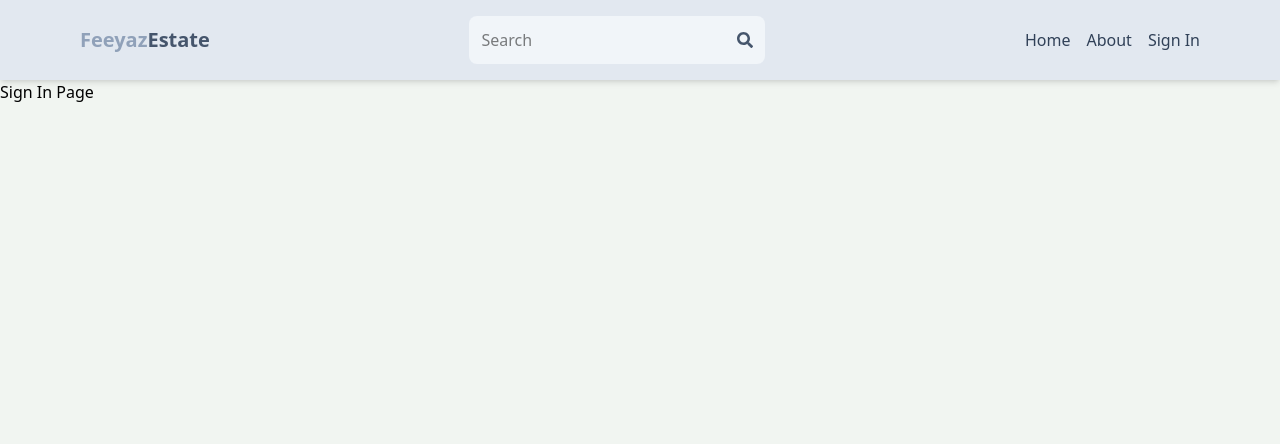
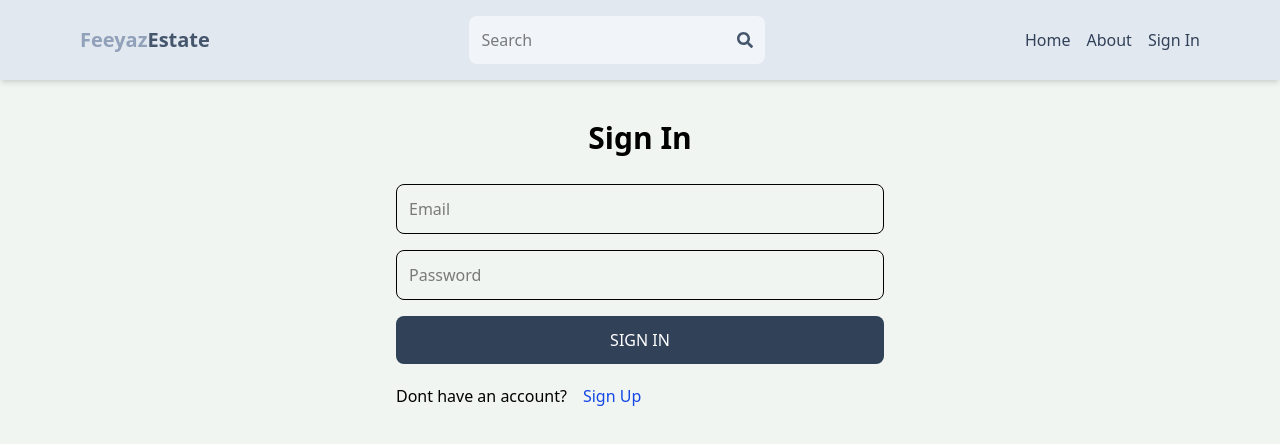
Before and after one commit to HafeezIlias/FeeyazEstate-with-MERN-Tailwind-CSS, a React (Vite) app in the folder client/: page /sign-in in a window 1280 px wide. Shown: the top 444 px of the page. Built offline with nearby package versions, Linux system fonts and the light colour scheme.

Commit message:
complete sign in page functionality

```diff
--- a/client/src/pages/SignIn.jsx
+++ b/client/src/pages/SignIn.jsx
@@ -1,9 +1,70 @@
-import React from 'react'
+import { set } from 'mongoose';
+import React,{ useState } from 'react'
+import { Link ,useNavigate} from 'react-router-dom'
+
 
 export default function SignIn() {
+  const [error,setError] = useState(null);
+  const [loading,setLoading] = useState(false);
+  const [formData,setFromData]= useState({}) //track the data of form changes
+  const navigate = useNavigate(); // initialize useNavigate
+
+  const handleChange = (e) => {
+    setFromData({
+      ...formData,
+      [e.target.id] : e.target.value //whatever is changing set it to the form data value
+    });
+  };
+
+  const handleSubmit = async (e) => {
+    setLoading(true);
+    e.preventDefault(); // in react we want to prevent it to refresh the page
+    try {
+      const res = await fetch("backend/auth/signin",
+    {
+      method: "POST",
+      headers: {
+        "Content-Type": "application/json",
+      },
+      body: JSON.stringify(formData),
+    });
+
+    const data = await res.json();
+    if(data.success === false){
+      setError(data.message);
+      setLoading(false);
+      return;
+    }
+    //if signup is successful
+    setLoading(false);
+    setError(null);
+    navigate("/home"); // Navigate to the sign-in page after successful sign-up
+    console.log(data);
+    } catch (error) {
+      setLoading(false);
+      setError(error.message);
+    }
+
+  };
+
+  console.log(formData);
   return (
-    <div>
-      Sign In Page
+    <div className='p-3 max-w-lg mx-auto'>  {/*mx is for center alignment horizontal*/}
+      <h1 className="text-3xl text-center font-semibold
+      my-7">Sign In</h1>
+      <form onSubmit={handleSubmit} className='flex flex-col gap-4'>
+        <input className='border p-3 rounded-lg '
+        type="email" placeholder='Email' id='email' onChange={handleChange}/>
+        <input className='border p-3 rounded-lg '
+        type="password" placeholder='Password' id='password' onChange={handleChange}/>
+        <button  disabled={loading} className='bg-slate-700 text-white p-3 rounded-lg uppercase hover:opacity-95 disabled:opacity-80 cursor-pointer'>{loading ? "Loading..." : "Sign In"}</button>
+      </form>
+      <div className='flex gap-2 mt-5'>
+        <p> Dont have an account?</p>
+        <Link to={"/sign-up"}></Link>
+        <span className='text-blue-700'>Sign Up</span>
+      </div>
+      {error && <p className='text-red-600 mt-5'>{error}</p>} {/*if there is an error show it*/}
     </div>
   )
 }
```
